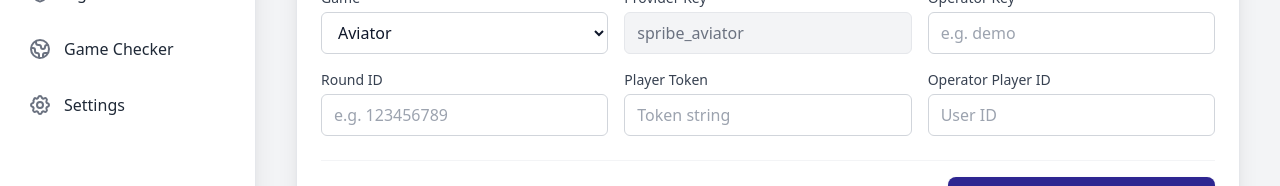
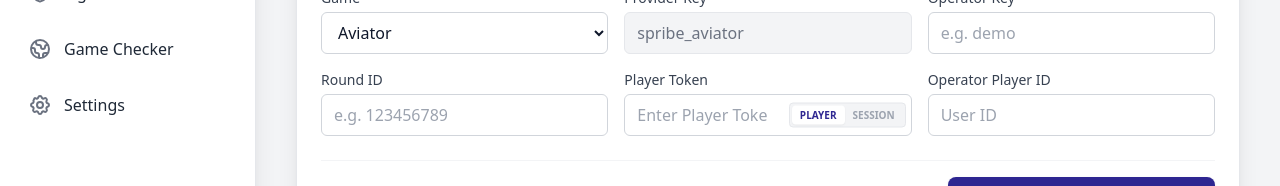
Before and after one commit to IlyaDevN/LaunchURLTest, a Next.js app: page / in a window 1280 px wide. Both pictures are taken after a click on the button "RoundDetails". Shown: the part 275-461 px from the top of the page. Built offline with nearby package versions, Linux system fonts and the light colour scheme.

Commit message:
feat: Add a choice session/player token

```diff
--- a/components/RoundDetails.jsx
+++ b/components/RoundDetails.jsx
@@ -18,10 +18,14 @@ const RoundDetails = () => {
     const [baseUrl, setBaseUrl] = useState(REGIONS[0].url);
     // Берем первую игру из конфига по умолчанию
     const [selectedGameId, setSelectedGameId] = useState(GAMES_CONFIG[0].id);
+
+    // State для типа токена (Player или Session)
+    const [tokenType, setTokenType] = useState("player_token"); // 'player_token' | 'session_token'
+
     const [formData, setFormData] = useState({
         round_id: "",
         operator: "",
-        player_token: "",
+        token: "", // Внутреннее поле для значения
         op_player_id: "",
     });
 
@@ -44,7 +48,7 @@ const RoundDetails = () => {
         const newErrors = {};
         if (!formData.operator.trim()) newErrors.operator = "Operator Key is required";
         if (!formData.round_id.trim()) newErrors.round_id = "Round ID is required";
-        if (!formData.player_token.trim()) newErrors.player_token = "Player Token is required";
+        if (!formData.token.trim()) newErrors.token = "Token is required";
         if (!formData.op_player_id.trim()) newErrors.op_player_id = "Operator Player ID is required";
         setErrors(newErrors);
         return Object.keys(newErrors).length === 0;
@@ -55,11 +59,14 @@ const RoundDetails = () => {
         if (!validate()) return;
 
         const cleanBaseUrl = baseUrl.trim().replace(/\/$/, "");
+
+        // Формируем параметры
         const params = new URLSearchParams({
             round_id: formData.round_id,
             game: selectedGameId,
             provider: currentProvider,
-            player_token: formData.player_token,
+            // Динамически подставляем имя параметра (player_token или session_token)
+            [tokenType]: formData.token,
             op_player_id: formData.op_player_id,
             operator: formData.operator
         });
@@ -173,17 +180,52 @@ const RoundDetails = () => {
                          {errors.round_id && <p className="text-red-500 text-xs mt-1">{errors.round_id}</p>}
                     </div>
 
-                     <div>
-                        <label className="block text-sm font-medium text-gray-700 mb-1">Player Token</label>
-                        <input
-                            type="text"
-                            name="player_token"
-                            value={formData.player_token}
-                            onChange={handleInputChange}
-                            placeholder="Token string"
-                            className={getInputClass("player_token")}
-                        />
-                        {errors.player_token && <p className="text-red-500 text-xs mt-1">{errors.player_token}</p>}
+                    {/* === ПОЛЕ TOKEN (ВЫРОВНЕНО С ОСТАЛЬНЫМИ) === */}
+                    <div>
+                        {/* Лейбл теперь простой, как у всех остальных */}
+                        <label className="block text-sm font-medium text-gray-700 mb-1">
+                            {tokenType === 'player_token' ? 'Player Token' : 'Session Token'}
+                        </label>
+
+                        <div className="relative">
+                            <input
+                                type="text"
+                                name="token"
+                                value={formData.token}
+                                onChange={handleInputChange}
+                                placeholder={tokenType === 'player_token' ? "Enter Player Token" : "Enter Session Token"}
+                                // Добавляем padding справа (pr-36), чтобы текст не наезжал на кнопки
+                                className={`${getInputClass("token")} pr-36`}
+                            />
+
+                            {/* Переключатель ВНУТРИ инпута справа (Абсолютное позиционирование) */}
+                            <div className="absolute right-1.5 top-1/2 transform -translate-y-1/2 flex bg-gray-100 rounded p-0.5 border border-gray-200">
+                                <button
+                                    type="button"
+                                    onClick={() => setTokenType('player_token')}
+                                    className={`px-2 py-0.5 text-[10px] font-bold uppercase rounded transition-all ${
+                                        tokenType === 'player_token'
+                                            ? 'bg-white text-[#2e2691] shadow-sm'
+                                            : 'text-gray-400 hover:text-gray-600'
+                                    }`}
+                                >
+                                    Player
+                                </button>
+                                <button
+                                    type="button"
+                                    onClick={() => setTokenType('session_token')}
+                                    className={`px-2 py-0.5 text-[10px] font-bold uppercase rounded transition-all ${
+                                        tokenType === 'session_token'
+                                            ? 'bg-white text-[#2e2691] shadow-sm'
+                                            : 'text-gray-400 hover:text-gray-600'
+                                    }`}
+                                >
+                                    Session
+                                </button>
+                            </div>
+                        </div>
+
+                        {errors.token && <p className="text-red-500 text-xs mt-1">{errors.token}</p>}
                     </div>
 
                     <div>
@@ -213,7 +255,7 @@ const RoundDetails = () => {
                 </div>
             </div>
 
-            {/* Блок результата (БЕЗ IFRAME) */}
+            {/* Блок результата */}
             {generatedUrl && (
                 <div className="bg-white rounded-xl shadow-xl border border-gray-200 overflow-hidden animate-fade-in-up">
                     <div className="bg-green-50 px-6 py-4 border-b border-green-100 flex items-center justify-between">
```
